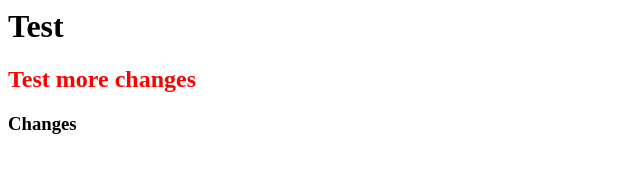
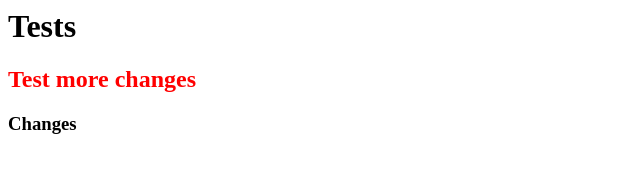
Before and after one commit to tjololo/az-static-main, a plain HTML site: page html/index.html in a window 1280 px wide. Shown: the full height of the page, 0-640 px from the left. Drawn offline with Linux system fonts and the light colour scheme.

Commit message:
Update index.html

```diff
--- a/html/index.html
+++ b/html/index.html
@@ -5,7 +5,7 @@
 <link rel="stylesheet" href="/css/main.css">
 </head>
 <body>
-    <h1>Test</h1>
+    <h1>Tests</h1>
     <h2 class="red">Test more changes</h2>
     <h3>Changes</h3>
 </body>
```
